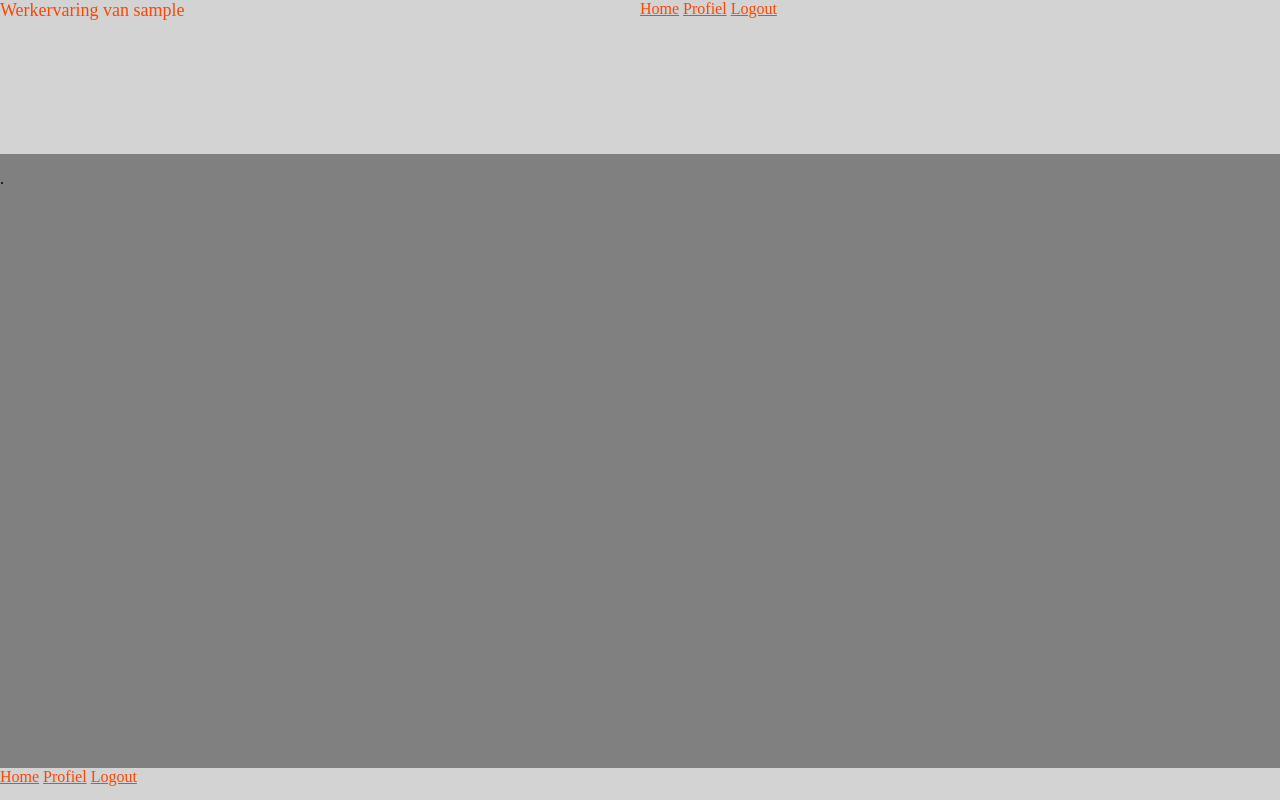
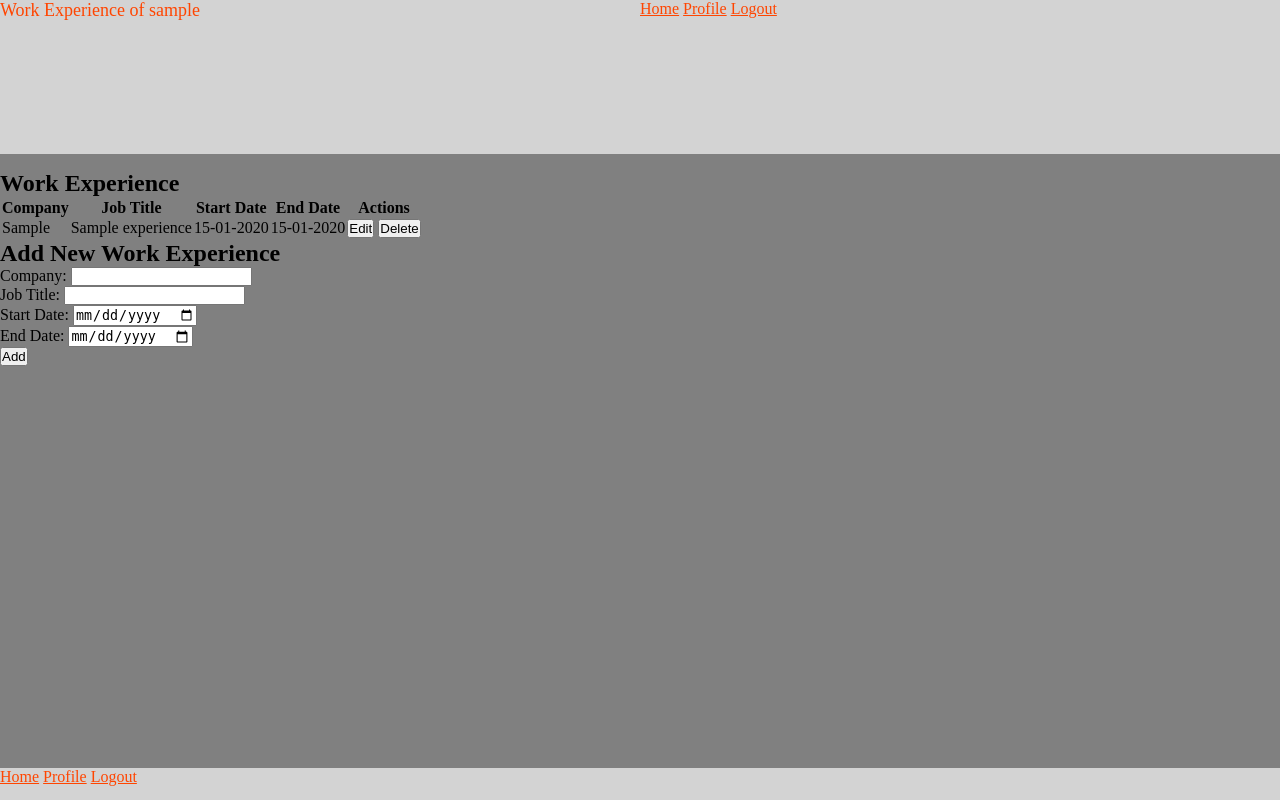
Before and after one commit to JSoekhoe/portfolio, a PHP site: page /werkervaring in a window 1280 px wide. Run offline with PHP 8.4, Linux system fonts and the light colour scheme; the visitor is signed in with stand-in values (Sample User, id 1); tables that the repository leaves empty or names only in its code hold one stand-in row (values such as "Sample post").

Commit message:
werkervaring pagina is volledig werkend

```diff
--- /dev/null
+++ b/database/werkervaring.php
@@ -0,0 +1,60 @@
+<?php
+// Include your database credentials from "private.php"
+include "private.php";
+
+// Create a PDO database connection
+$pdo = new PDO("mysql:host=$servername;dbname=$database", $db_username, $db_password);
+$pdo->setAttribute(PDO::ATTR_ERRMODE, PDO::ERRMODE_EXCEPTION);
+
+// Get the user's ID from the session
+$user_id = $_SESSION['user_id'];
+
+// Function to convert date to European format (DD-MM-YYYY)
+function convertToEuropeanDate($date) {
+    $dateObj = new DateTime($date);
+    return $dateObj->format('d-m-Y');
+}
+
+// Check if a POST request to add work experience is made
+if ($_SERVER['REQUEST_METHOD'] === 'POST' && isset($_POST['company']) && isset($_POST['job_title']) && isset($_POST['start_date']) && isset($_POST['end_date'])) {
+    $company = $_POST['company'];
+    $job_title = $_POST['job_title'];
+    $start_date = $_POST['start_date'];
+    $end_date = $_POST['end_date'];
+
+    // Add work experience to the database
+    $query = "INSERT INTO work_experience (user_id, company, job_title, start_date, end_date) VALUES (?, ?, ?, ?, ?)";
+    $stmt = $pdo->prepare($query);
+    $stmt->execute([$user_id, $company, $job_title, $start_date, $end_date]);
+}
+
+// Check if a POST request to edit work experience is made
+if ($_SERVER['REQUEST_METHOD'] === 'POST' && isset($_POST['submit_edit'])) {
+    $experience_id = $_POST['edit_id'];
+    $edited_company = $_POST['edited_company'];
+    $edited_job_title = $_POST['edited_job_title'];
+    $edited_start_date = $_POST['edited_start_date'];
+    $edited_end_date = $_POST['edited_end_date'];
+
+    // Update work experience in the database
+    $query = "UPDATE work_experience SET company = ?, job_title = ?, start_date = ?, end_date = ? WHERE id = ? AND user_id = ?";
+    $stmt = $pdo->prepare($query);
+    $stmt->execute([$edited_company, $edited_job_title, $edited_start_date, $edited_end_date, $experience_id, $user_id]);
+}
+
+// Check if a POST request to delete work experience is made
+if ($_SERVER['REQUEST_METHOD'] === 'POST' && isset($_POST['delete_id'])) {
+    $experience_id = $_POST['delete_id'];
+
+    // Delete work experience from the database
+    $query = "DELETE FROM work_experience WHERE id = ? AND user_id = ?";
+    $stmt = $pdo->prepare($query);
+    $stmt->execute([$experience_id, $user_id]);
+}
+
+// Retrieve work experience from the database
+$query = "SELECT * FROM work_experience WHERE user_id = ?";
+$stmt = $pdo->prepare($query);
+$stmt->execute([$user_id]);
+$workExperiences = $stmt->fetchAll(PDO::FETCH_ASSOC);
+?>
--- a/view/werkervaring.view.php
+++ b/view/werkervaring.view.php
@@ -3,7 +3,9 @@ if (!isset($_SESSION["user_id"])) {
     header("Location: /login"); // Redirect to the login page if not logged in
     exit();
 }
+include "database/werkervaring.php"
 ?>
+
 <html>
 <head>
     <title>JJJ</title>
@@ -11,29 +13,85 @@ if (!isset($_SESSION["user_id"])) {
 </head>
 <body>
 <header>
-    <div id=welkom>
-        <p>Werkervaring van <?php echo $_SESSION["username"]; ?></p>
+    <div id="welkom">
+        <p>Work Experience of <?php echo $_SESSION["username"]; ?></p>
     </div>
     <nav>
         <div>
-            <a class="nav-link <?= ($_SERVER['REQUEST_URI'] == '/' ? 'active' : ''); ?>"
-               aria-current="page" href="/">Home</a>
-            <a class="nav-link <?= ($_SERVER['REQUEST_URI'] == '/profile' ? 'active' : ''); ?>"
-               aria-current="page" href="/profile">Profiel</a>
+            <a class="nav-link <?= ($_SERVER['REQUEST_URI'] == '/' ? 'active' : ''); ?>" aria-current="page" href="/">Home</a>
+            <a class="nav-link <?= ($_SERVER['REQUEST_URI'] == '/profile' ? 'active' : ''); ?>" aria-current="page" href="/profile">Profile</a>
             <a href="/logout">Logout</a>
         </div>
     </nav>
 </header>
 <main>
     <section>
-        <article>.</article>
+        <article>
+            <h2>Work Experience</h2>
+            <table>
+                <tr>
+                    <th>Company</th>
+                    <th>Job Title</th>
+                    <th>Start Date</th>
+                    <th>End Date</th>
+                    <th>Actions</th>
+                </tr>
+                <?php foreach ($workExperiences as $experience) { ?>
+                    <tr>
+                        <td><?php echo htmlspecialchars($experience['company']); ?></td>
+                        <td><?php echo htmlspecialchars($experience['job_title']); ?></td>
+                        <td><?php echo convertToEuropeanDate($experience['start_date']); ?></td>
+                        <td><?php echo convertToEuropeanDate($experience['end_date']); ?></td>
+                        <td>
+                            <form method="post" style="display: inline;">
+                                <input type="hidden" name="edit_id" value="<?php echo $experience['id']; ?>">
+                                <input type="submit" name="edit_experience" value="Edit">
+                            </form>
+                            <form method="post" style="display: inline;">
+                                <input type="hidden" name="delete_id" value="<?php echo $experience['id']; ?>">
+                                <input type="submit" name="delete_experience" value="Delete">
+                            </form>
+                        </td>
+                    </tr>
+                    <?php if (isset($_POST['edit_experience']) && $_POST['edit_id'] == $experience['id']) { ?>
+                        <tr>
+                            <td colspan="5">
+                                <!-- Edit Experience Form -->
+                                <form method="post">
+                                    <input type="hidden" name="edit_id" value="<?php echo $experience['id']; ?>">
+                                    <label for="edited_company">Company:</label>
+                                    <input type="text" name="edited_company" value="<?php echo $experience['company']; ?>" required><br>
+                                    <label for="edited_job_title">Job Title:</label>
+                                    <input type="text" name="edited_job_title" value="<?php echo $experience['job_title']; ?>" required><br>
+                                    <label for="edited_start_date">Start Date:</label>
+                                    <input type="date" name="edited_start_date" value="<?php echo $experience['start_date']; ?>" required><br>
+                                    <label for="edited_end_date">End Date:</label>
+                                    <input type="date" name="edited_end_date" value="<?php echo $experience['end_date']; ?>" required><br>
+                                    <input type="submit" name="submit_edit" value="Submit Edit">
+                                </form>
+                            </td>
+                        </tr>
+                    <?php } ?>
+                <?php } ?>
+            </table>
+            <h2>Add New Work Experience</h2>
+            <form method="post">
+                <label for="company">Company:</label>
+                <input type="text" name="company" required><br>
+                <label for="job_title">Job Title:</label>
+                <input type="text" name="job_title" required><br>
+                <label for="start_date">Start Date:</label>
+                <input type="date" name="start_date" required><br>
+                <label for="end_date">End Date:</label>
+                <input type="date" name="end_date" required><br>
+                <input type="submit" name="add_experience" value="Add">
+            </form>
+        </article>
     </section>
 </main>
 <footer>
-    <a class="nav-link <?= ($_SERVER['REQUEST_URI'] == '/' ? 'active' : ''); ?>"
-       aria-current="page" href="/">Home</a>
-    <a class="nav-link <?= ($_SERVER['REQUEST_URI'] == '/profile' ? 'active' : ''); ?>"
-       aria-current="page" href="/profile">Profiel</a>
+    <a class="nav-link <?= ($_SERVER['REQUEST_URI'] == '/' ? 'active' : ''); ?>" aria-current="page" href="/">Home</a>
+    <a class="nav-link <?= ($_SERVER['REQUEST_URI'] == '/profile' ? 'active' : ''); ?>" aria-current="page" href="/profile">Profile</a>
     <a href="/logout">Logout</a>
 </footer>
 </body>
```
